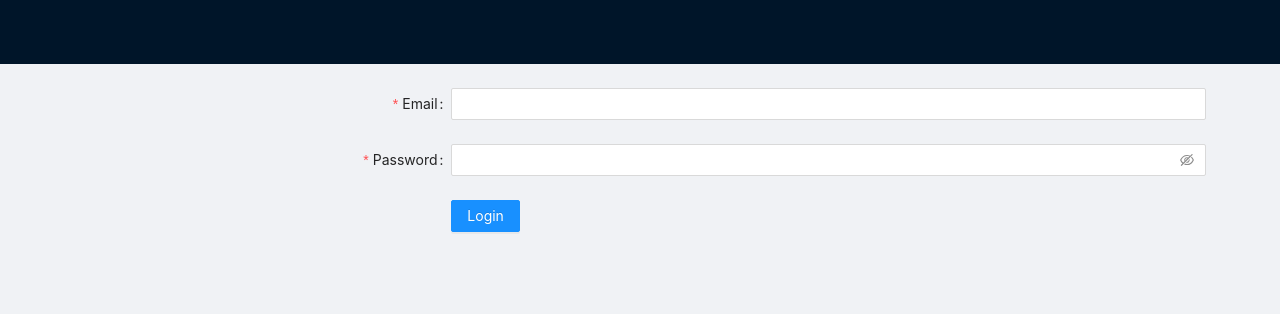
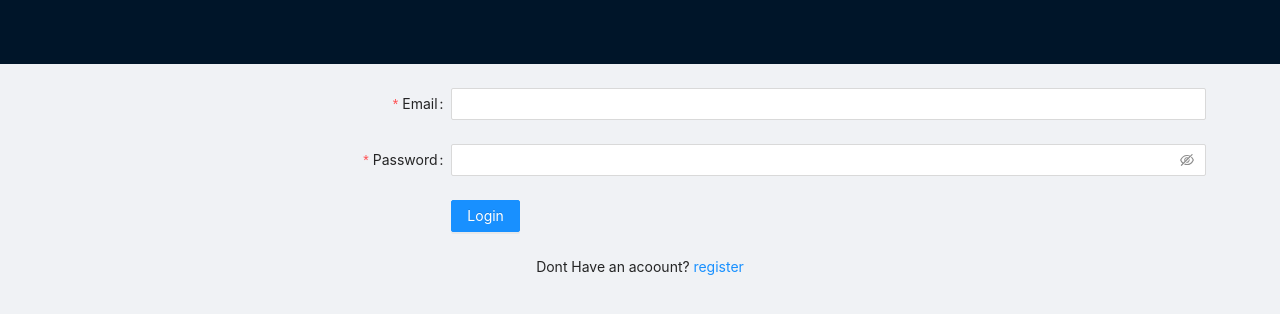
Before and after one commit to sepiddd/article-web-app, a React (Create React App) app: page /auth/login in a window 1280 px wide. Shown: the top 314 px of the page. Built offline with nearby package versions, Linux system fonts and the light colour scheme.

Commit message:
add routes to login and register pages

```diff
--- a/src/screens/Login/Login.tsx
+++ b/src/screens/Login/Login.tsx
@@ -1,7 +1,8 @@
-import { Input, Button, Form, notification } from "antd";
+import { Input, Button, Form, notification, Space } from "antd";
 import { useHistory } from "react-router";
 import { useArticle, useAuth } from "../../hooks";
-import { PATH_APP } from "../../routes/paths";
+import { Link } from "react-router-dom";
+import { PATH_APP, PATH_AUTH } from "../../routes/paths";
 
 const layout = {
   labelCol: { span: 8 },
@@ -37,6 +38,7 @@ const Login = () => {
   };
 
   return (
+    <>
       <Form
         {...layout}
         name='login'
@@ -62,6 +64,12 @@ const Login = () => {
           </Button>
         </Form.Item>
       </Form>
+      <Space align='center' style={{ justifyContent: "center", width: "100%" }}>
+        <p>
+          Dont Have an acoount? <Link to={PATH_AUTH.register}>register</Link>
+        </p>
+      </Space>
+    </>
   );
 };
 
--- a/src/screens/Register/Register.tsx
+++ b/src/screens/Register/Register.tsx
@@ -1,17 +1,10 @@
-import { Input, Button, Form, notification } from "antd";
+import { Input, Button, Form, notification, Space } from "antd";
 import { useHistory } from "react-router";
 import { useAuth } from "../../hooks";
 import { User } from "../../types";
 import { Controller, useForm } from "react-hook-form";
-// import { yupResolver } from "@hookform/resolvers/yup";
-// import * as yup from "yup";
-
-// const schema = yup.object().shape({
-//   firstName: yup.string().required().min(3).max(50),
-//   lastName: yup.string().required().min(3).max(50),
-//   email: yup.string().email().required(),
-//   password: yup.string().required().min(8),
-// });
+import { PATH_AUTH } from "../../routes/paths";
+import { Link } from "react-router-dom";
 
 const layout = {
   labelCol: { span: 8 },
@@ -43,6 +36,7 @@ const Register = () => {
   };
 
   return (
+    <>
       <Form {...layout} name='register' onFinish={handleSubmit(onSubmit)}>
         <Controller
           render={({ field }) => {
@@ -139,6 +133,12 @@ const Register = () => {
           </Button>
         </Form.Item>
       </Form>
+      <Space align='center' style={{ justifyContent: "center", width: "100%" }}>
+        <p>
+          Already Have an acoount? <Link to={PATH_AUTH.login}>Login</Link>
+        </p>
+      </Space>
+    </>
   );
 };
 
```
Lines whose indentation alone changed are shown as unchanged.
